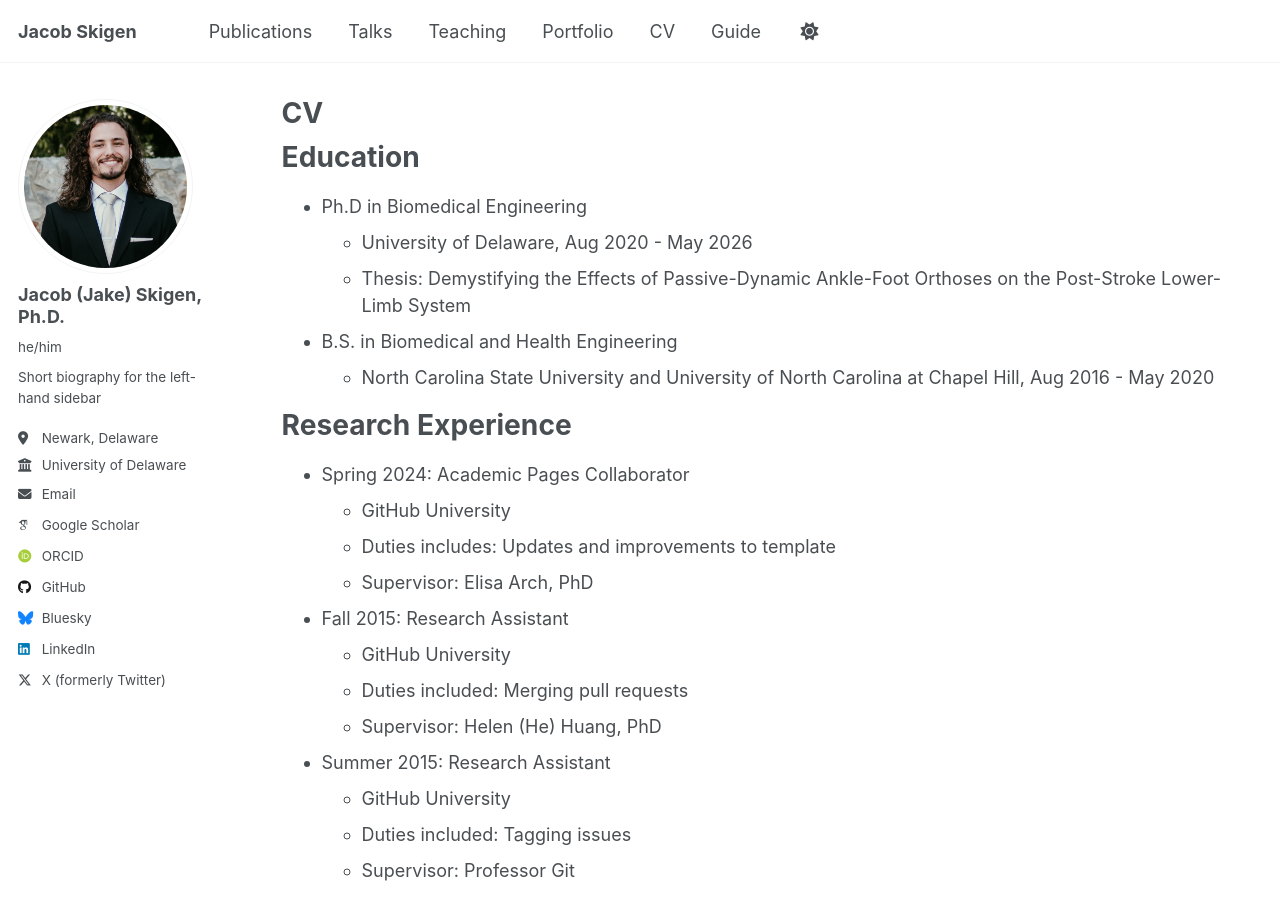
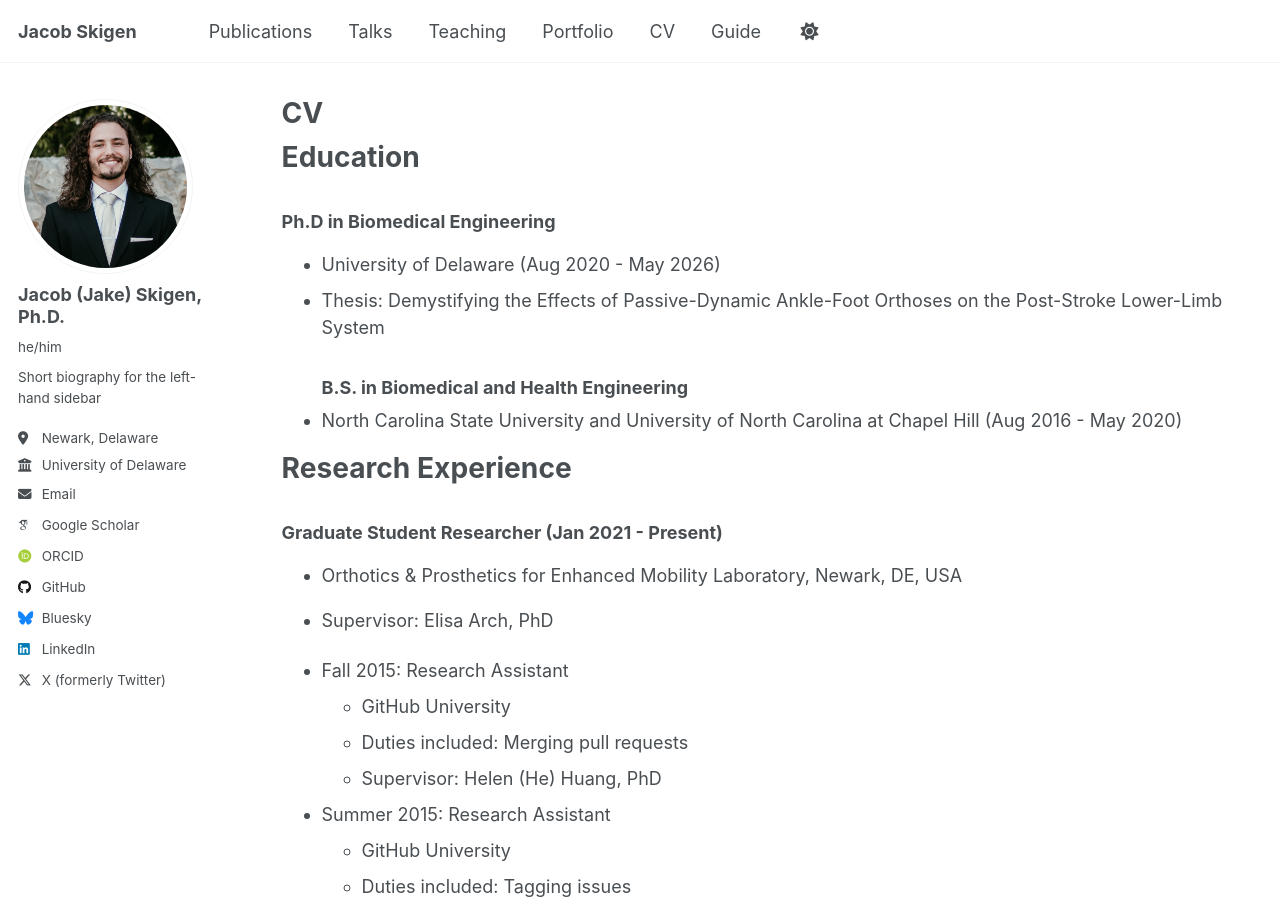
Before and after one commit to JacobSkigen/JacobSkigen.github.io, a Jekyll site: the page built from _pages/cv.md, in a window 1280 px wide and 900 px high. Built offline with Jekyll 4.4.1, drawn with Linux system fonts in a browser that asks for light colours; some web fonts are replaced; a script that is not in the unit is left out.

Commit message:
Update cv.md

```diff
--- a/_pages/cv.md
+++ b/_pages/cv.md
@@ -11,18 +11,17 @@ redirect_from:
 
 Education
 ======
-* Ph.D in Biomedical Engineering
-  * University of Delaware, Aug 2020 - May 2026
-  * Thesis: Demystifying the Effects of Passive-Dynamic Ankle-Foot Orthoses on the Post-Stroke Lower-Limb System
-* B.S. in Biomedical and Health Engineering
-  * North Carolina State University and University of North Carolina at Chapel Hill, Aug 2016 - May 2020
+### Ph.D in Biomedical Engineering ###
+* University of Delaware (Aug 2020 - May 2026)
+* Thesis: Demystifying the Effects of Passive-Dynamic Ankle-Foot Orthoses on the Post-Stroke Lower-Limb System
+### B.S. in Biomedical and Health Engineering ###
+* North Carolina State University and University of North Carolina at Chapel Hill (Aug 2016 - May 2020)
 
 Research Experience
 ======
-* Spring 2024: Academic Pages Collaborator
-  * GitHub University
-  * Duties includes: Updates and improvements to template
-  * Supervisor: Elisa Arch, PhD
+### Graduate Student Researcher (Jan 2021 - Present) ###
+* Orthotics & Prosthetics for Enhanced Mobility Laboratory, Newark, DE, USA
+* Supervisor: Elisa Arch, PhD
 
 * Fall 2015: Research Assistant
   * GitHub University
```
